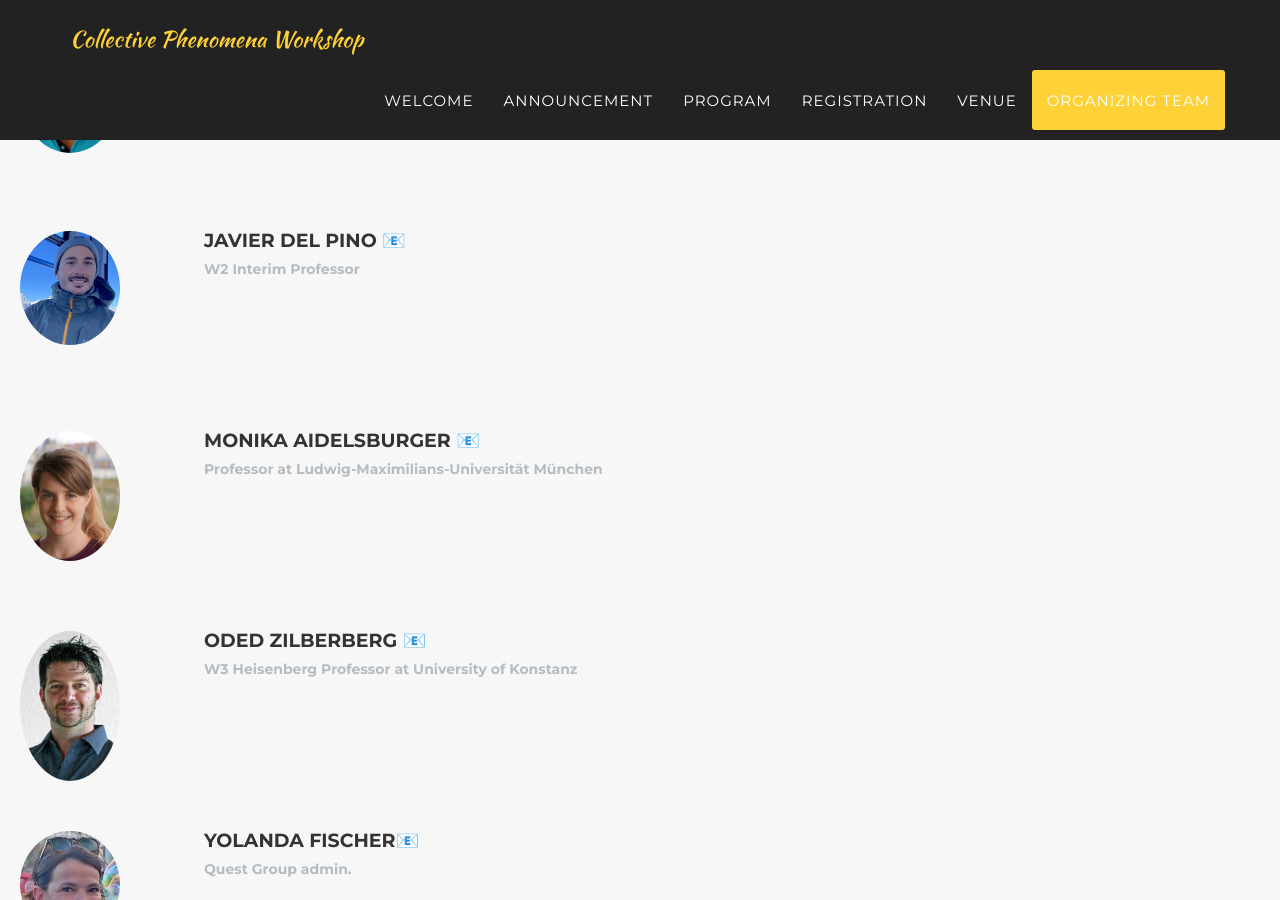
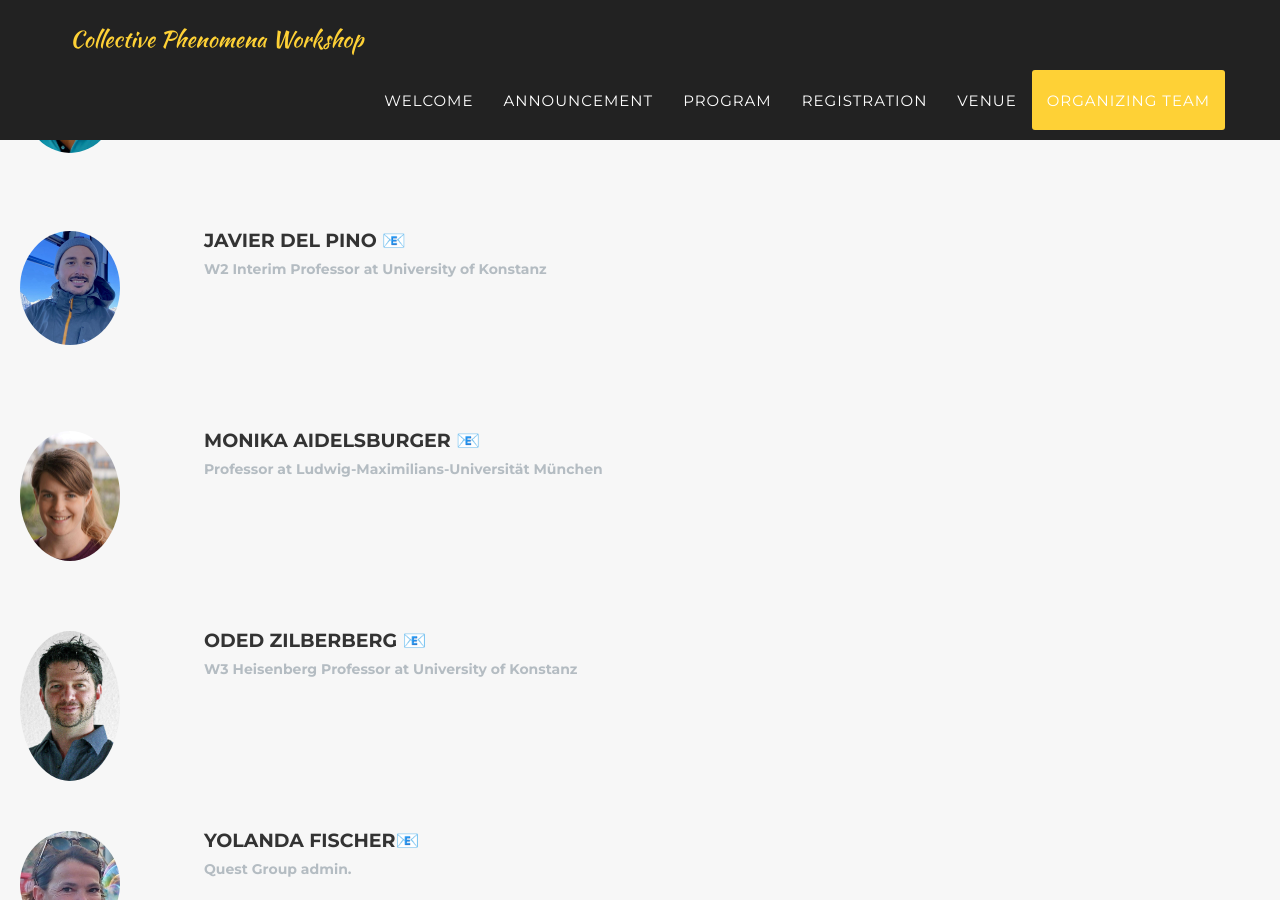
Before and after one commit to KilianSeibold/KilianSeibold.github.io, a Jekyll site: the page built from index.html, in a window 1280 px wide and 900 px high, scrolled down 5430 px. Built offline with Jekyll 4.4.1, drawn with Linux system fonts in a browser that asks for light colours; some web fonts are replaced.

Commit message:
Update team.html

```diff
--- a/_includes/team.html
+++ b/_includes/team.html
@@ -49,7 +49,7 @@
                             <div class="timeline-panel">
                                 <div class="timeline-heading">
                                     <h4>Javier del Pino <a href= "mailto:javier.del-pino@uni-konstanz.de">📧</a></h4>
-                                    <h4 class="subheading">W2 Interim Professor</h4>
+                                    <h4 class="subheading">W2 Interim Professor at University of Konstanz</h4>
                                 </div>
                                 <!-- <div class="timeline-body">
                                     <p class="text-muted">Lorem ipsum dolor sit amet, consectetur adipisicing elit. Sunt ut voluptatum eius sapiente, totam reiciendis temporibus qui quibusdam, recusandae sit vero unde, sed, incidunt et ea quo dolore laudantium consectetur!</p>
```
